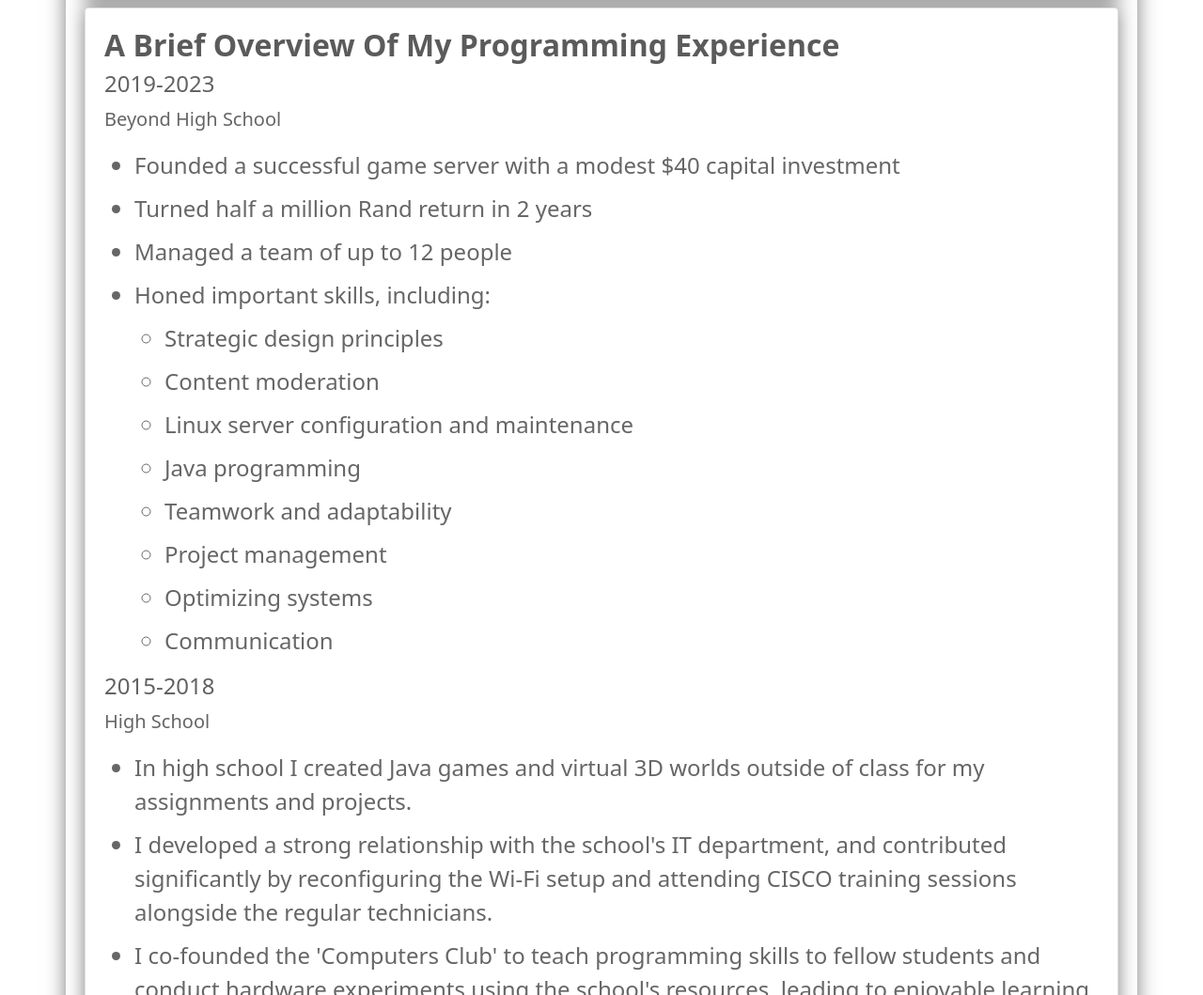
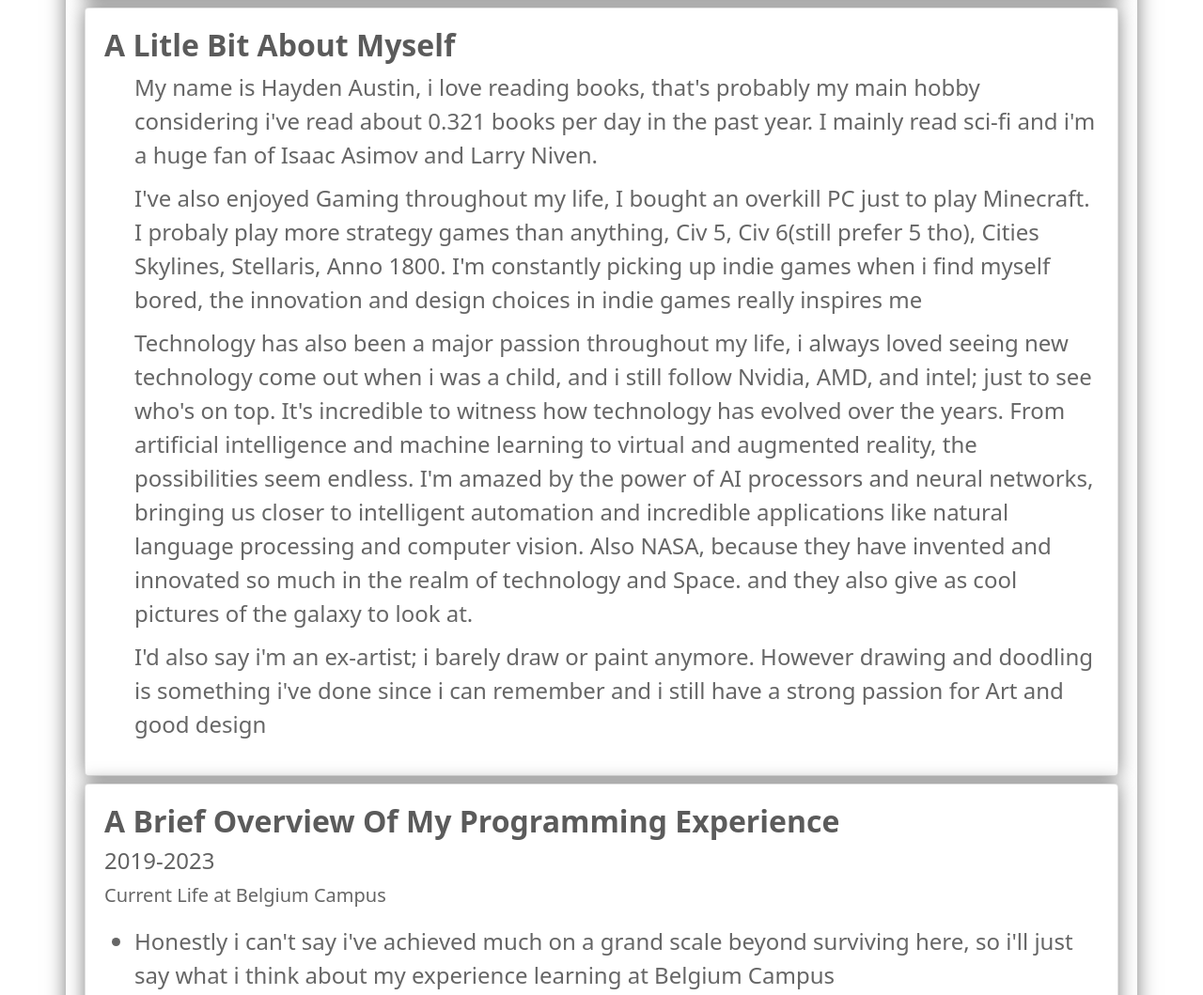
Before and after one commit to xSolumx/CV_Website, a plain HTML site: page index.html in a window 1280 px wide. Shown: the part 913-1972 px from the top of the page at 94% size. Drawn offline with nearby package versions, Linux system fonts and the light colour scheme.

Commit message:
things change

```diff
--- a/index.html
+++ b/index.html
@@ -100,12 +100,45 @@
          </div>
       </div>
       <div class="card">
+         <h2 class="card-title">A Litle Bit About Myself</h2>
+         <div class="card-text myself">
+            <ul>
+               <li>My name is Hayden Austin, i love reading books,
+                  that's probably my main hobby considering i've read about 0.321 books per day in the past year. I mainly read sci-fi and i'm a huge fan of Isaac Asimov and Larry Niven.</li>
+               <li>I've also enjoyed Gaming throughout my life, I bought an overkill PC just to play Minecraft.
+                  I probaly play more strategy games than anything, Civ 5, Civ 6(still prefer 5 tho),
+                  Cities Skylines, Stellaris, Anno 1800.
+                  I'm constantly picking up indie games when i find myself bored,
+                  the innovation and design choices in indie games really inspires me</li>
+               <li>Technology has also been a major passion throughout my life,
+                  i always loved seeing new technology come out when i was a child,
+                  and i still follow Nvidia, AMD, and intel; just to see who's on top.
+                  It's incredible to witness how technology has evolved over the years.
+                  From artificial intelligence and machine learning to virtual and augmented reality,
+                  the possibilities seem endless.
+                  I'm amazed by the power of AI processors and neural networks,
+                  bringing us closer to intelligent automation and incredible applications like natural language processing and computer vision.
+               Also NASA, because they have invented and innovated so much in the realm of technology and Space. and they also give as cool pictures of the galaxy to look at.</li>
+               <li>I'd also say i'm an ex-artist; i barely draw or paint anymore. However drawing and doodling is something i've done since i can remember and i still have a strong passion for Art and good design</li>
+            </ul>
+         </div>
+      </div>
+      <div class="card">
          <h1 class="card-title">A Brief Overview Of My Programming Experience</h1>
          <div class="card-text">
             <h4>2019-2023</h4>
-            <p>Beyond High School</p>
+            <p>Current Life at Belgium Campus</p>
             <ul style="list-style: disc;">
-               <li>Founded a successful game server with a modest $40 capital investment</li>
+               <li>Honestly i can't say i've achieved much on a grand scale beyond surviving here, so i'll just say what i think about my experience learning at Belgium Campus</li>
+               <li>I've loved every programming class so far. Ecspecially Web Programming, though that may be purely because i had such a great lecturer. there's a class called SAD(Sofware Analysis and Design) and the title SAD really does fit what it's like. Theory subjects just don't get my brain working enough</li>
+               <li>i've been doing small programming projects or tests to learn new things, because i don't get nearly enough programming classes during the year</li>
+               <li>I've enjoyed the fast paced learning style</li>
+               <li>I enjoyed MLG382 so much that i've started playing around with public datasets and training some models myself</li>
+               </li>
+            </ul>
+            <p>Beyond Higschool</p>
+            <ul style="list-style: disc;">
+               <li>Founded a successful Minecraft server with a modest $40 capital investment</li>
                <li>Turned half a million Rand return in 2 years</li>
                <li>Managed a team of up to 12 people</li>
                <li>Honed important skills, including:</li>
@@ -134,7 +167,7 @@
                <li>I co-founded the 'Computers Club' to teach programming skills to fellow students and conduct hardware
                   experiments using the school's resources, leading to enjoyable learning experiences and personal
                   growth.</li>
-            </ul>
+            <!-- </ul>
             <h4>2009-2014</h4>
             <p>Early Years</p>
             <ul style="list-style: disc;">
@@ -145,7 +178,7 @@
                <li>In my eagerness to learn, I would often take apart laptops and desktops, and then
                   reassemble them to gain a better understanding of their inner workings. These experiences fostered a
                   lifelong curiosity in the field of computing.</li>
-            </ul>
+            </ul> -->
          </div>
       </div>
 
```
Also changed, not shown: 1 other file.
